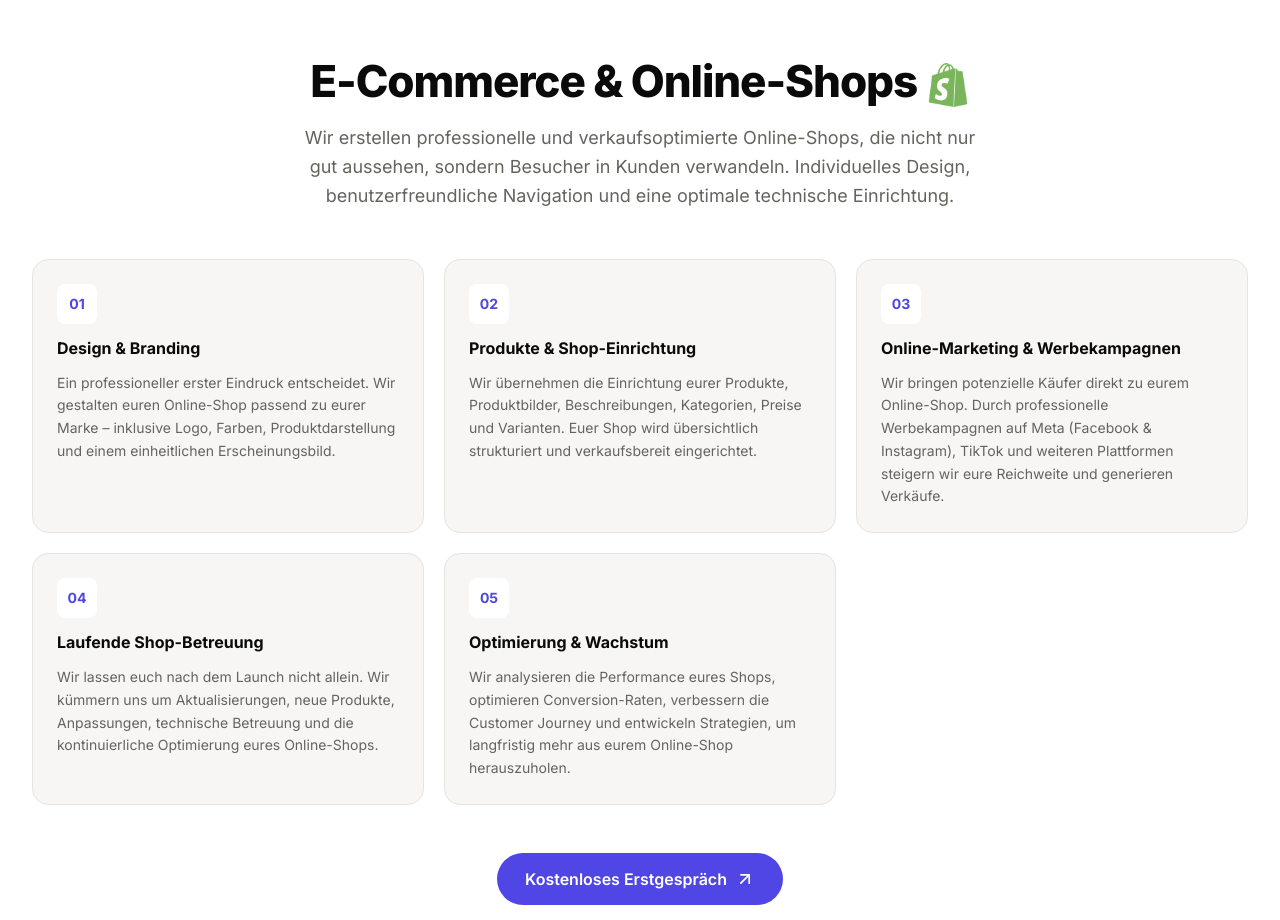
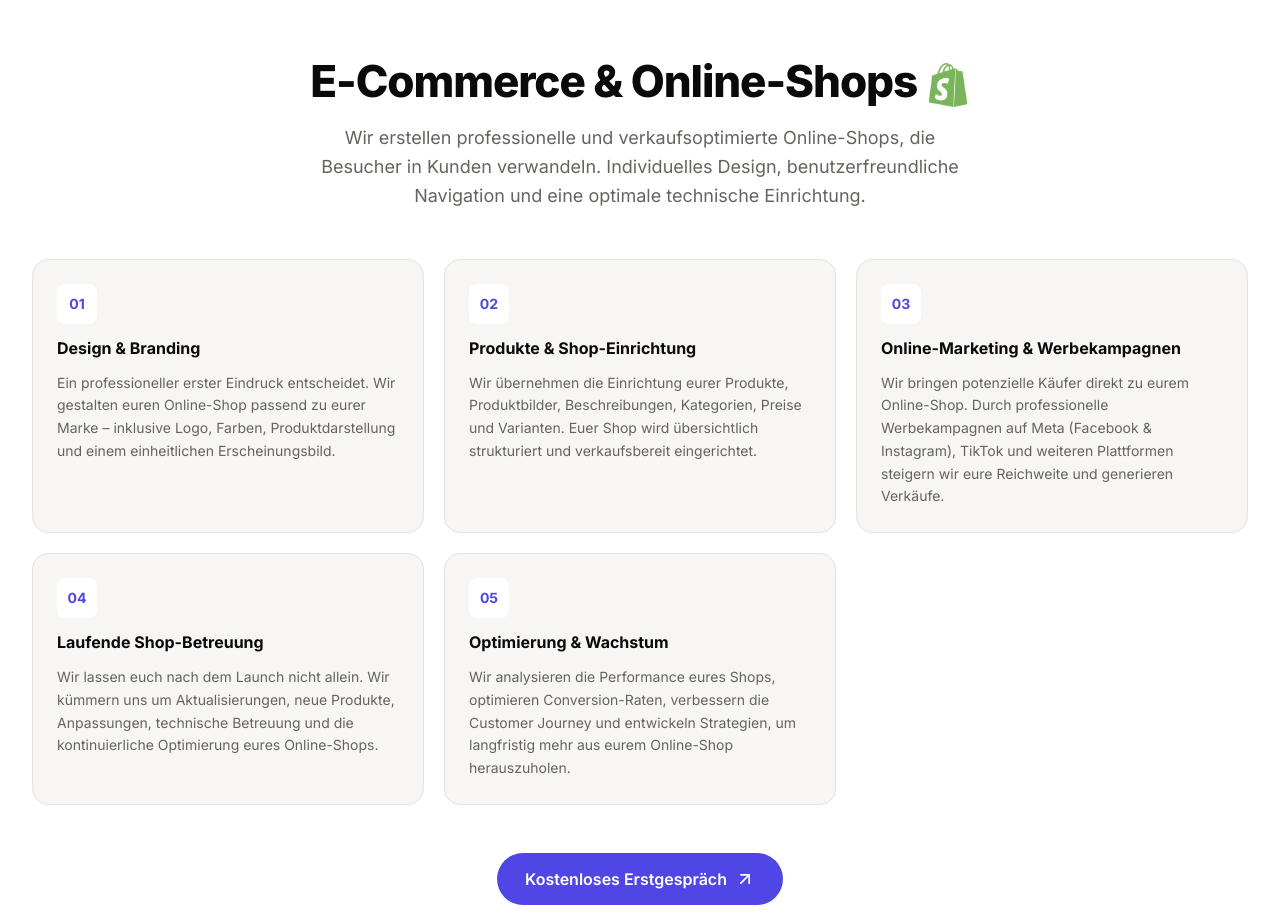
Before and after one commit to fatihpilig-hash/fatih, a Next.js app in the folder website/: page / in a window 1280 px wide. Shown: the part 3080-4000 px from the top of the page. Built offline with nearby package versions, Linux system fonts and the light colour scheme.

Commit message:
Swap Online-Shops section intro text
Co-Authored-By: Claude Sonnet 5 <noreply@anthropic.com>
Claude-Session: https://claude.ai/code/session_011M79rc6qrZ2SSsmR9gcjtk

```diff
--- a/website/src/components/Ecommerce.tsx
+++ b/website/src/components/Ecommerce.tsx
@@ -87,7 +87,7 @@ export function Ecommerce() {
               className="inline-block h-[1.875rem] w-auto align-middle object-contain sm:h-9 lg:h-11"
             />
           }
-          description="Wir erstellen professionelle und verkaufsoptimierte Online-Shops, die nicht nur gut aussehen, sondern Besucher in Kunden verwandeln. Individuelles Design, benutzerfreundliche Navigation und eine optimale technische Einrichtung."
+          description="Wir erstellen professionelle und verkaufsoptimierte Online-Shops, die Besucher in Kunden verwandeln. Individuelles Design, benutzerfreundliche Navigation und eine optimale technische Einrichtung."
         />
 
         <div className="grid gap-5 sm:grid-cols-2 lg:grid-cols-3">
```
